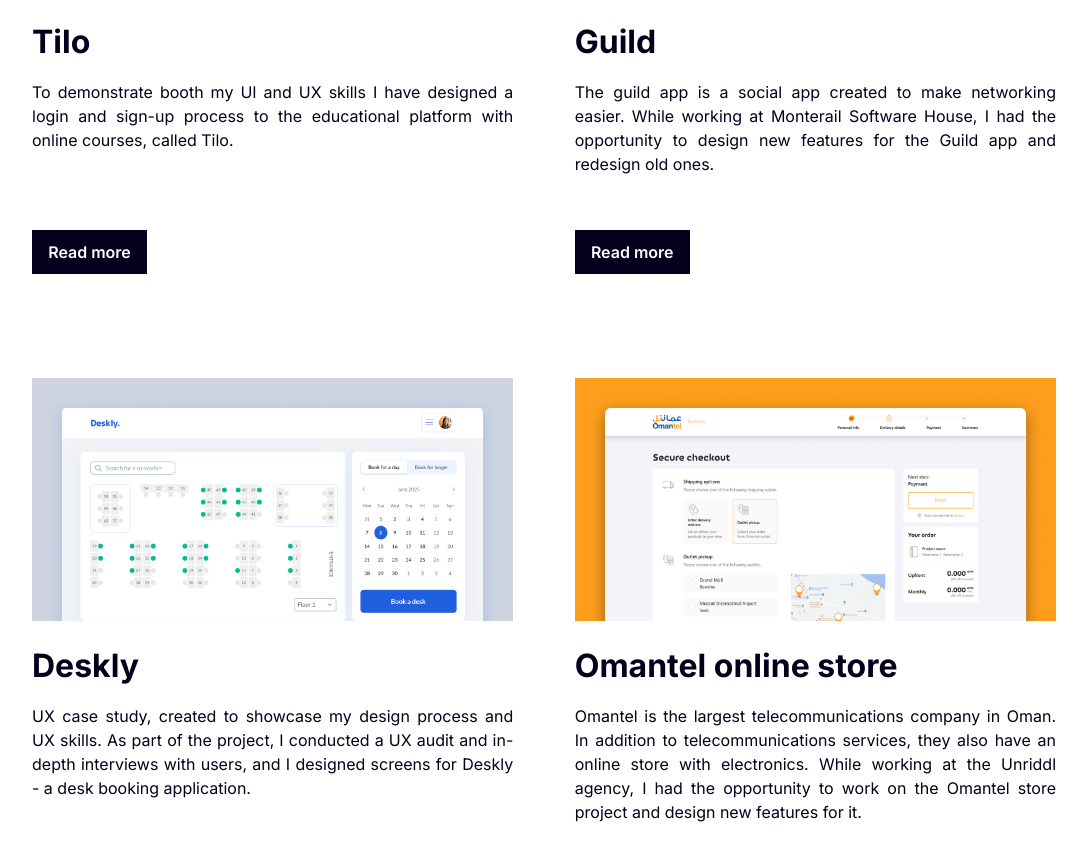
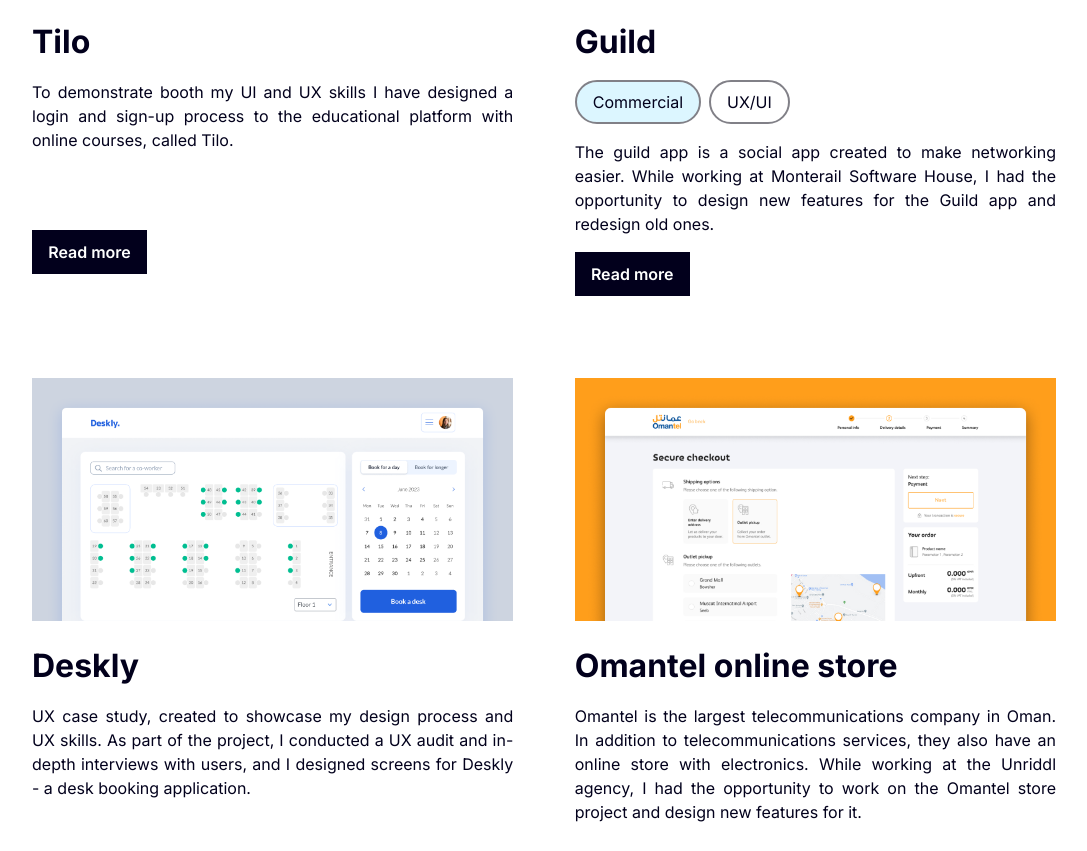
Before and after one commit to krukkrz/joannamadej_gatsby, a Gatsby site: page / in a window 1280 px wide. Shown: the part 1073-1924 px from the top of the page, without its empty margins (96-1183 px from the left). Built offline with nearby package versions, Linux system fonts and the light colour scheme; Gatsby itself is replaced by a stand-in of ours.

Commit message:
tags: Implementation

```diff
--- a/src/components/my_project/card/Card.tsx
+++ b/src/components/my_project/card/Card.tsx
@@ -3,6 +3,7 @@ import { Project } from "../../../services/projects";
 import * as styles from "./Card.module.scss";
 import Button from "../../button/Button";
 import React from "react";
+import Tags from "../../tags/Tags";
 
 const Card = (project: Project) => {
   return (
@@ -10,6 +11,7 @@ const Card = (project: Project) => {
       <div>
         <img src={project.tile} alt={project.title} />
         <h2>{project.title}</h2>
+        <Tags tags={project.tags} />
         <p>{project.description}</p>
       </div>
       <Button text="Read more" url={project.url} />
--- /dev/null
+++ b/src/components/tags/Tags.module.scss
@@ -0,0 +1,5 @@
+.tags {
+    display: flex;
+    flex-direction: row;
+    gap: 8px;
+}
--- /dev/null
+++ b/src/components/tags/Tags.tsx
@@ -0,0 +1,20 @@
+import React from 'react'
+import {Tag} from "../../services/projects";
+import TagComponent from "./tag/TagComponent";
+// @ts-ignore
+import * as styles from "./Tags.module.scss";
+
+type Props = {
+    tags?: Tag[]
+}
+
+const Tags = ({tags}: Props) => {
+    if (!tags) return (<> </>);
+    return (
+        <div className={styles.tags}>
+            {tags.map((tag: Tag) => <TagComponent tag={tag}/>)}
+        </div>
+    )
+}
+
+export default Tags;
--- /dev/null
+++ b/src/components/tags/tag/TagComponent.module.scss
@@ -0,0 +1,13 @@
+@import "src/styles/variables.scss";
+
+.tag {
+  border-style: solid;
+  border-color: $gray;
+  border-width: 2px;
+  border-radius: 24px;
+
+  padding: 8px 16px;
+
+  min-width: 24px;
+  text-align: center;
+}
--- /dev/null
+++ b/src/components/tags/tag/TagComponent.tsx
@@ -0,0 +1,21 @@
+import React from 'react';
+import {Tag} from "../../../services/projects";
+// @ts-ignore
+import * as styles from "./TagComponent.module.scss";
+
+type Props = {
+    tag: Tag
+}
+
+const TagComponent = ({tag}: Props) => {
+    return (
+        <div
+            className={styles.tag}
+            style={{backgroundColor: tag.color}}
+        >
+            {tag.name}
+        </div>
+    )
+}
+
+export default TagComponent;
--- a/src/services/projects.ts
+++ b/src/services/projects.ts
@@ -48,6 +48,7 @@ export const getProjects = (): Project[] => {
         "https://www.figma.com/file/Jw3x7RgdcxGZBOHXTnPBYO/Edu-platform?type=design&node-id=0%3A1&mode=design&t=67C6faUG2nhowvhy-1",
       projectOverview:
         'To showcase my UI and UX skills, I created a login and sign-up process for a web app that offers online video courses, named "Tilo." I made designs for both desktop and mobile screens. Tilo is a fictional brand I made up for this portfolio.',
+
     },
     {
       name: "guild",
@@ -61,6 +62,15 @@ export const getProjects = (): Project[] => {
       type: "Commercial",
       figmaFile:
         "https://www.figma.com/file/I7GdLv9k80cEmmJ6Ko8mb4/Guild---Poll-conversation?type=design&node-id=29-690288&mode=design",
+      tags: [
+        {
+          name: "Commercial",
+          color: TagColor.LIGHT_BLUE
+        },
+        {
+          name: "UX/UI",
+        },
+      ],
     },
     {
       name: "deskly",
@@ -120,4 +130,15 @@ export type Project = {
   figmaFile?: string;
   type?: string;
   projectOverview?: string;
+  tags?: Tag[];
 };
+
+export type Tag = {
+    name: string;
+    color?: TagColor;
+}
+
+export enum TagColor {
+  LIGHT_BLUE = "#DCF6FF",
+  DEFAULT = "white"
+}
--- a/src/styles/variables.scss
+++ b/src/styles/variables.scss
@@ -3,3 +3,4 @@ $medium: 500;
 
 //colors
 $black: #02001c;
+$gray: #818087;
```
